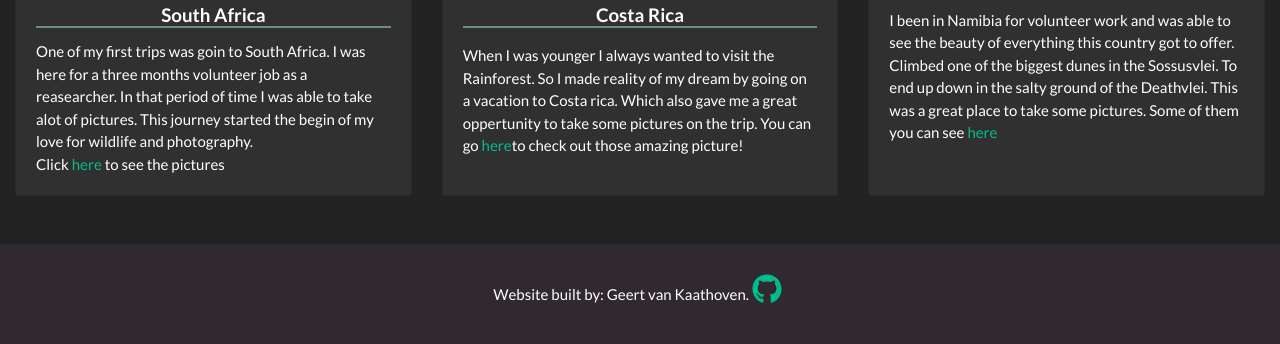
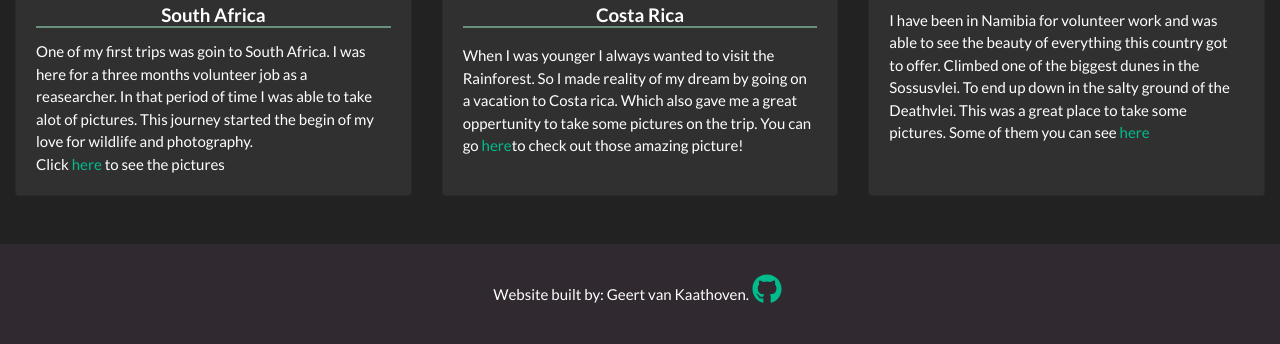
Before and after one commit to Errepulify/Geert_The_Nature_Nerd, a plain HTML site: page index.html in a window 1280 px wide. Shown: the part 1049-1393 px from the top of the page. Drawn offline with nearby package versions, Linux system fonts and the light colour scheme.

Commit message:
Changed a typo in the card deck text

```diff
--- a/index.html
+++ b/index.html
@@ -98,7 +98,7 @@
         <img class="card-img-top" src="static/pictures/namibia/dunes.jpg" alt="Card image cap">
         <div class="card-body">
           <h5 class="card-title"><b>Namibia</b></h5>
-          <p class="card-text">I been in Namibia for volunteer work and was able to see the beauty of everything this country got to offer.
+          <p class="card-text">I have been in Namibia for volunteer work and was able to see the beauty of everything this country got to offer.
           Climbed one of the biggest dunes in the Sossusvlei. To end up down in the salty ground of the Deathvlei.
           This was a great place to take some pictures. Some of them you can see <a href="namibia.html">here</a></p>
         </div>
```
